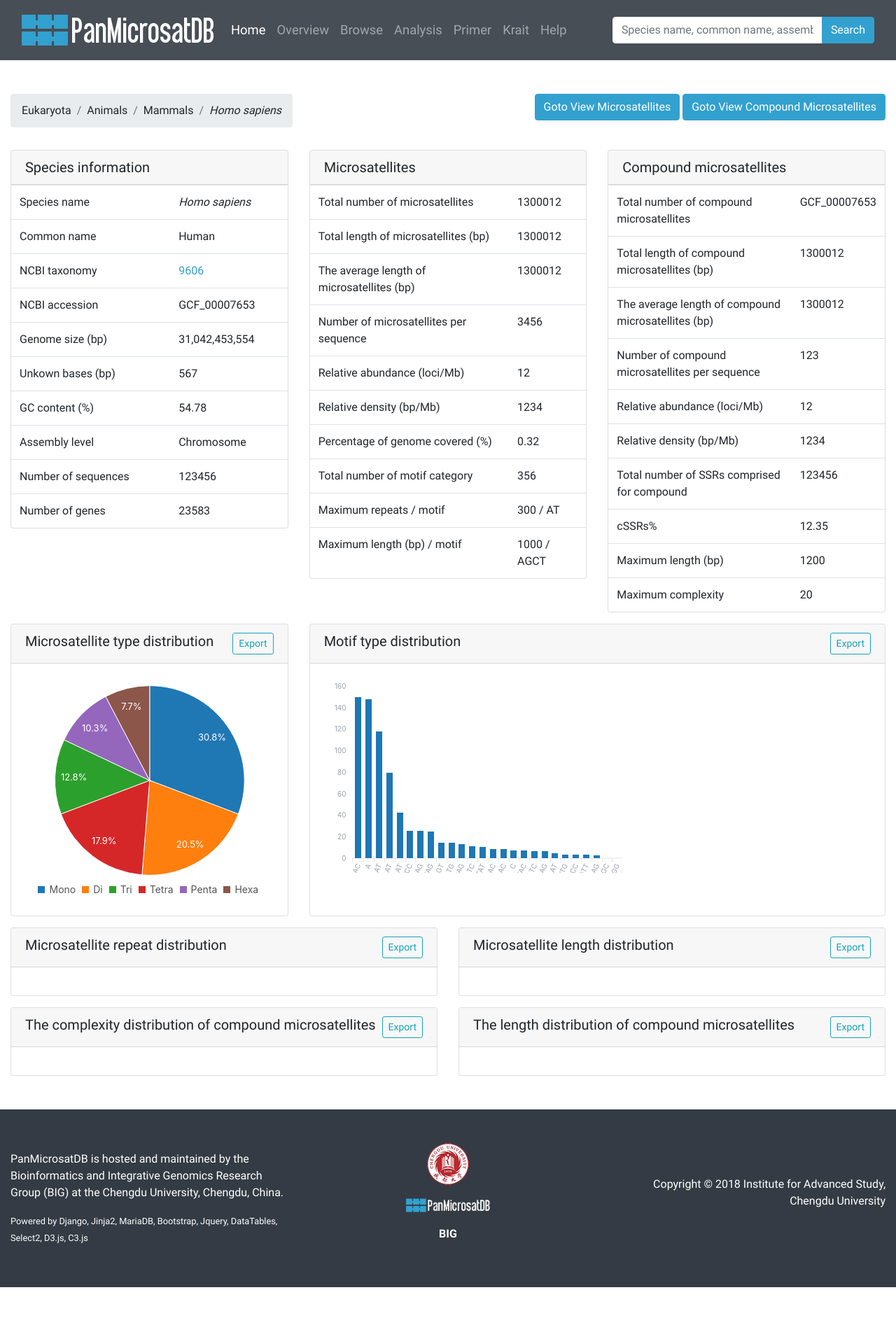
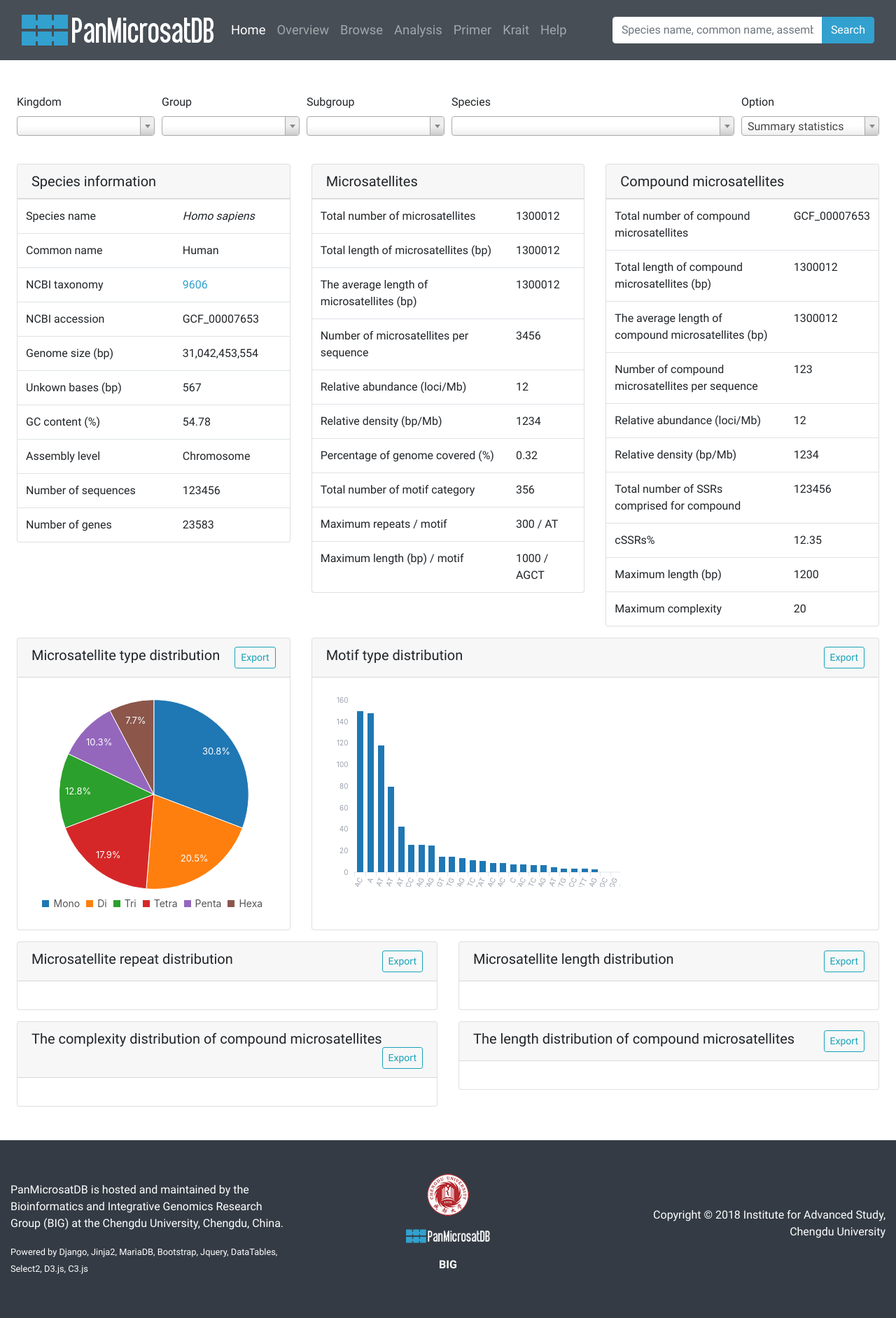
Before and after one commit to lmdu/PanMicrosatDB, a Python web app: template jinja2/panmicrosatdb/species.html in a window 1280 px wide. Shown: the whole page at 70% size. Before the commit the page ends 1839 px from the top, so only its background shows below. Run offline with Jinja, Linux system fonts and the light colour scheme; the template is opened without the code that fills it, so the values that code supplies are empty.

Commit message:
changed a lot

```diff
--- /dev/null
+++ b/config.py
@@ -0,0 +1,5 @@
+import os
+
+class Config:
+	DB_DIR = '/mnt/d/research/PSMD/dbs'
+	TASK_DIR = '/mnt/d/research/PSMD/tasks'
--- a/jinja2/panmicrosatdb/base.html
+++ b/jinja2/panmicrosatdb/base.html
@@ -54,7 +54,7 @@
 	</div>
 </nav>
 
-<div class="container-fluid">{% block main %}{% endblock %}</div>
+<div class="container-fluid px-4">{% block main %}{% endblock %}</div>
 
 <footer class="mt-5 py-5">
 	<div class="container-fluid">
--- a/jinja2/panmicrosatdb/species.html
+++ b/jinja2/panmicrosatdb/species.html
@@ -9,23 +9,45 @@ table.table{
 
 {% block main %}
 <div class="row mt-5">
-	<div class="col-lg-12">
-		<nav aria-label="breadcrumb" class="d-flex justify-content-between">
-			<ol class="breadcrumb">
-				<li class="breadcrumb-item">Eukaryota</li>
-				<li class="breadcrumb-item">Animals</li>
-				<li class="breadcrumb-item">Mammals</li>
-				<li class="breadcrumb-item"><i>Homo sapiens</i></li>
-			</ol>
-			<div>
-				<a href="" class="btn btn-base">Goto View Microsatellites</a>
-				<a href="" class="btn btn-base">Goto View Compound Microsatellites</a>
+	<div class="col">
+		<div class="form-row">
+			<div class="form-group col-md-2">
+				<label>Kingdom</label>
+				<select name="kingdom" class="form-control" id="kingdom-select">
+					<option value="{{ species.kingdom[0] }}">{{ species.kingdom[1] }}</option>
+				</select>
 			</div>
-		</nav>
+			<div class="form-group col-md-2">
+				<label>Group</label>
+				<select name="group" class="form-control" id="group-select">
+					<option value="{{ species.group[0] }}">{{ species.group[1] }}</option>
+				</select>
+			</div>
+			<div class="form-group col-md-2">
+				<label>Subgroup</label>
+				<select name="subgroup" class="form-control" id="subgroup-select">
+					<option value="{{ species.subgroup[0] }}">{{ species.subgroup[1] }}</option>
+				</select>
+			</div>
+			<div class="form-group col-md-4">
+				<label>Species</label>
+				<select name="species" class="form-control" id="species-select">
+					<option value="{{ species.species[0] }}">{{ species.species[1] }}</option>
+				</select>
+			</div>
+			<div class="form-group col-md-2">
+				<label>Option</label>
+				<select name="species" class="form-control" id="view-option-select">
+					<option value="summary" selected="selected">Summary statistics</option>
+					<option value="ssr">Perfect microsatellite</option>
+					<option value="cssr">Compound microsatellite</option>
+				</select>
+			</div>
+		</div>
 	</div>
 </div>
 
-<div class="row mt-3">
+<div class="row mt-4">
 	<div class="col-lg-4">
 		<div class="card">
 			<h5 class="card-header">Species information</h5>
@@ -143,6 +165,8 @@ table.table{
 </div>
 
 <script>
+$('#view-option-select').prop('disabled', false);
+
 c3.generate({
     bindto: '#chart1',
     data: {
@@ -177,7 +201,7 @@ c3.generate({
 	legend: {
 		show: false
 	}
-})
+});
 </script>
 
 {% endblock %}
--- a/static/panmicrosatdb/script/script.js
+++ b/static/panmicrosatdb/script/script.js
@@ -131,6 +131,20 @@ $('#species-select').select2({
 	},
 });
 
+
+$('#view-option-select').select2({theme: 'classic'});
+$('#view-option-select').on('change', function(){
+	var option = $('#view-option-select').val();
+	var species = $('#species-select').val();
+	if(option==='summary'){
+		$.redirect('species', {gid: species}, 'POST');
+	}else if(option === 'ssr'){
+		$.redirect('browse', {gid: species}, 'GET');
+	}else{
+
+	}
+});
+
 $('#kingdom-select').on('change', function(){
 	$('#group-select').val(0).trigger('change');
 	$('#subgroup-select').val(0).trigger('change');
@@ -143,6 +157,13 @@ $('#group-select').on('change', function(){
 $('#subgroup-select').on('change', function(){
 	$('#species-select').val(0).trigger('change');
 });
+$('#species-select').on('change', function(){
+	if(parseInt($('#species-select').val())){
+		$('#view-option-select').prop('disabled', false);
+	}else{
+		$('#view-option-select').prop('disabled', true);
+	}
+});
 
 
 
--- a/urls.py
+++ b/urls.py
@@ -6,7 +6,7 @@ urlpatterns = [
 	path('', views.index, name='index'),
 	path('category', views.category, name='category'),
 	path('overview', views.overview, name='overview'),
-	path('species/<sid>', views.species, name='species'),
+	path('species', views.species, name='species'),
 	path('browse', views.browse, name='browse'),
 	path('compound', views.cssrs_browse, name='cssrs'),
 	path('seqid', views.get_seq_id, name='seqid'),
```
Also changed, not shown: jinja2/panmicrosatdb/browse.html (+38 -32 lines), jinja2/panmicrosatdb/overview.html (+7 -7 lines), models.py (+10 -0 lines), utils.py (+24 -0 lines), views.py (+38 -18 lines), migrations/0002_auto_20190314_0309.py (added).
